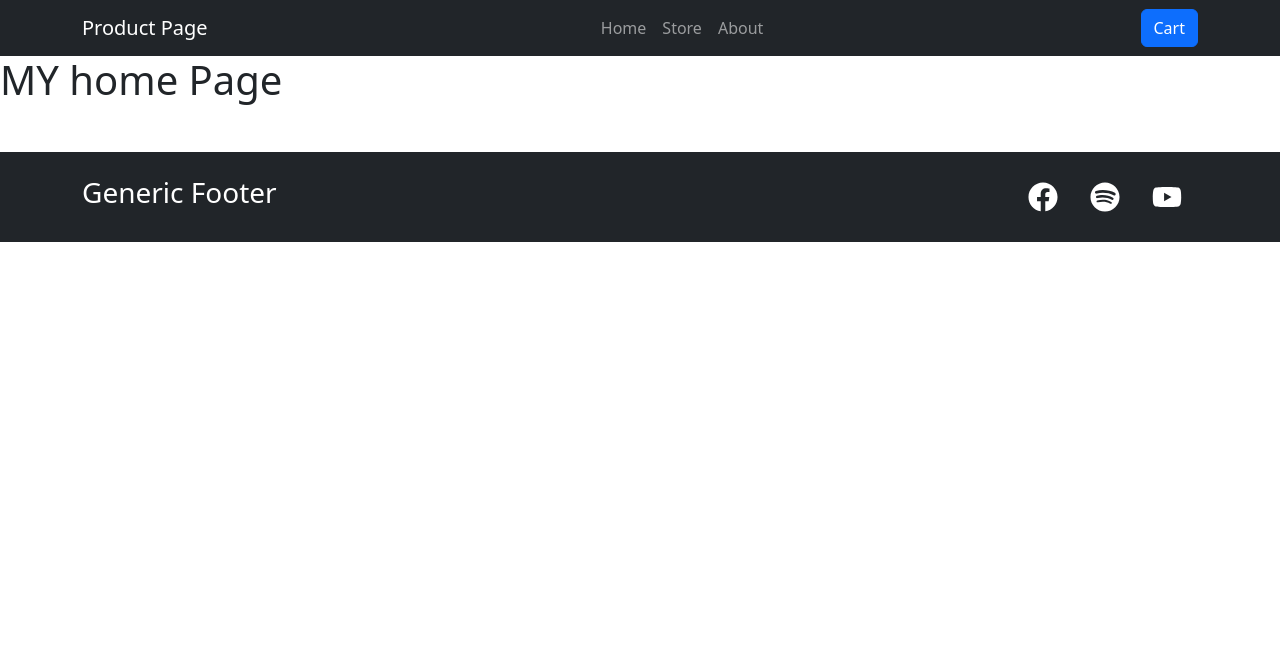
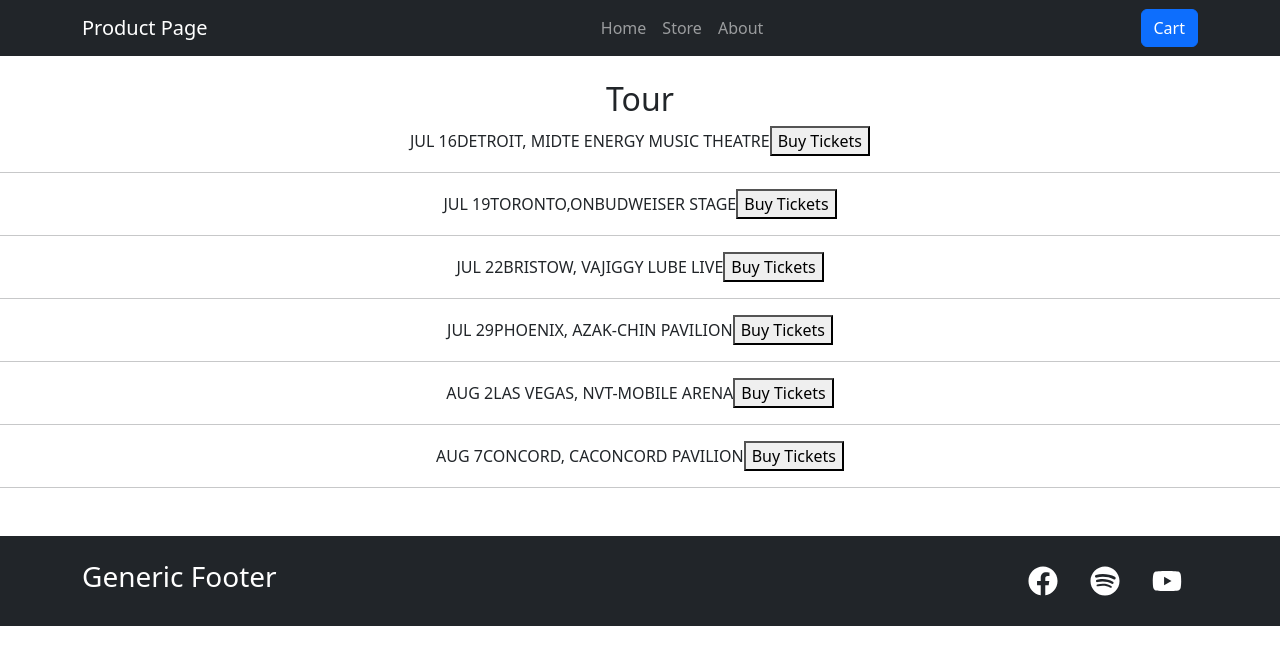
Before and after one commit to ajayygurjar/E-commerce-app, a React (Vite) app: page /home in a window 1280 px wide. Shown: the top 664 px of the page. Built offline with nearby package versions, Linux system fonts and the light colour scheme.

Commit message:
Home Page Routing

```diff
--- a/src/components/Layout/Header.jsx
+++ b/src/components/Layout/Header.jsx
@@ -11,8 +11,8 @@ const Header = () => {
         <Navbar.Brand>Product Page</Navbar.Brand>
         <Nav className="mx-auto">
           {/* Use Link for navigation instead of href */}
-          <Nav.Link as={Link} to="/">Home</Nav.Link>
-          <Nav.Link as={Link} to="/home">Store</Nav.Link>
+          <Nav.Link as={Link} to="/home">Home</Nav.Link>
+          <Nav.Link as={Link} to="/">Store</Nav.Link>
           <Nav.Link as={Link} to="/about">About</Nav.Link>
         </Nav>
         <Cart />
--- a/src/pages/Home.jsx
+++ b/src/pages/Home.jsx
@@ -1,8 +1,35 @@
 
+
+
+const tourData=[
+    {	date: 'JUL 16',city: 'DETROIT, MI',venue: 'DTE ENERGY MUSIC THEATRE',
+	},
+    {	date: 'JUL 19',city: 'TORONTO,ON',venue: 'BUDWEISER STAGE',
+	},
+    {date: 'JUL 22',city: 'BRISTOW, VA',venue: 'JIGGY LUBE LIVE',
+	},
+    {date: 'JUL 29',city: 'PHOENIX, AZ',venue: 'AK-CHIN PAVILION',
+	},
+    {date: 'AUG 2',city: 'LAS VEGAS, NV',venue: 'T-MOBILE ARENA',
+	},
+    {date: 'AUG 7',city: 'CONCORD, CA',venue: 'CONCORD PAVILION',
+	},
+]
 
 const Home = () => {
 	return <>
-    <h1>MY home Page</h1>
+    <section>
+        <h2 className="text-center mt-4">Tour</h2>
+        {tourData.map((tour,index)=>(<div key={index} className="text-center">
+            <span>{tour.date}</span>
+            <span>{tour.city}</span>
+            <span>{tour.venue}</span>
+            <button type="click">Buy Tickets</button>
+            <hr></hr>
+
+        </div>
+    ))}
+    </section>
     </>
 };
 export default Home;
--- a/src/store/cart-context.jsx
+++ b/src/store/cart-context.jsx
@@ -12,24 +12,28 @@ export const CartProvider = ({ children }) => {
   // Add item to the cart
 const addCartItem = (item) => {
   setCartItems((prevItems) => {
-      // Check if the item already exists in the cart
-      const existingItem = prevItems.find(cartItem => cartItem.id === item.id);
+    let updatedCart = [...prevItems];
 
-      // If the item exists, update its quantity, otherwise, add it
-      const updatedCart = existingItem
-        ? prevItems.map((cartItem) =>
-            cartItem.id === item.id ? { ...cartItem, quantity: cartItem.quantity + item.quantity } : cartItem
-          )
-        : [...prevItems, { ...item, quantity: item.quantity }];
+    // Try to find the item in the cart
+    const existingItem = updatedCart.find(cartItem => cartItem.id === item.id);
 
+    if (existingItem) {
+      // If the item exists, update its quantity
+      existingItem.quantity += 1;
+    } else {
+      // If the item doesn't exist, add it to the cart with initial quantity of 1
+      updatedCart.push({ ...item, quantity: 1 });
+    }
 
-
+    // Calculate the new total number of items
     const newTotalItems = updatedCart.reduce((total, currentItem) => total + currentItem.quantity, 0);
     setNumberOfItems(newTotalItems);
 
     return updatedCart;
   });
 };
+
+
 
   // Remove item from the cart
   const removeCartItem = (id) => {
```
Lines whose indentation alone changed are shown as unchanged.
